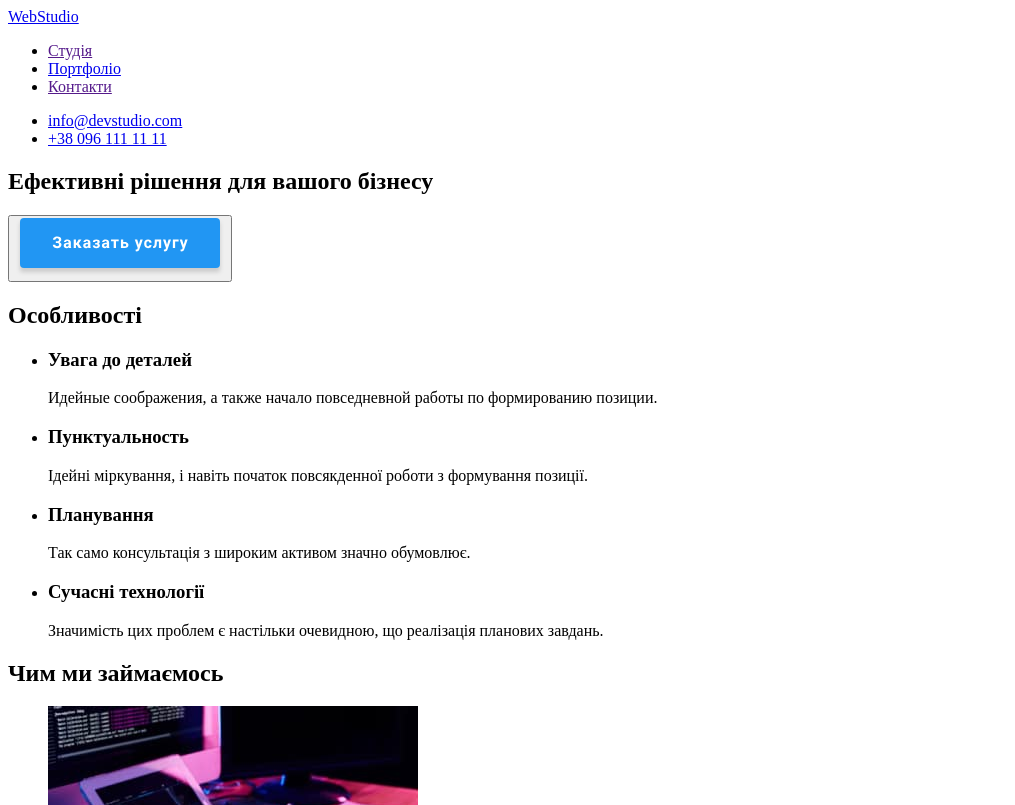
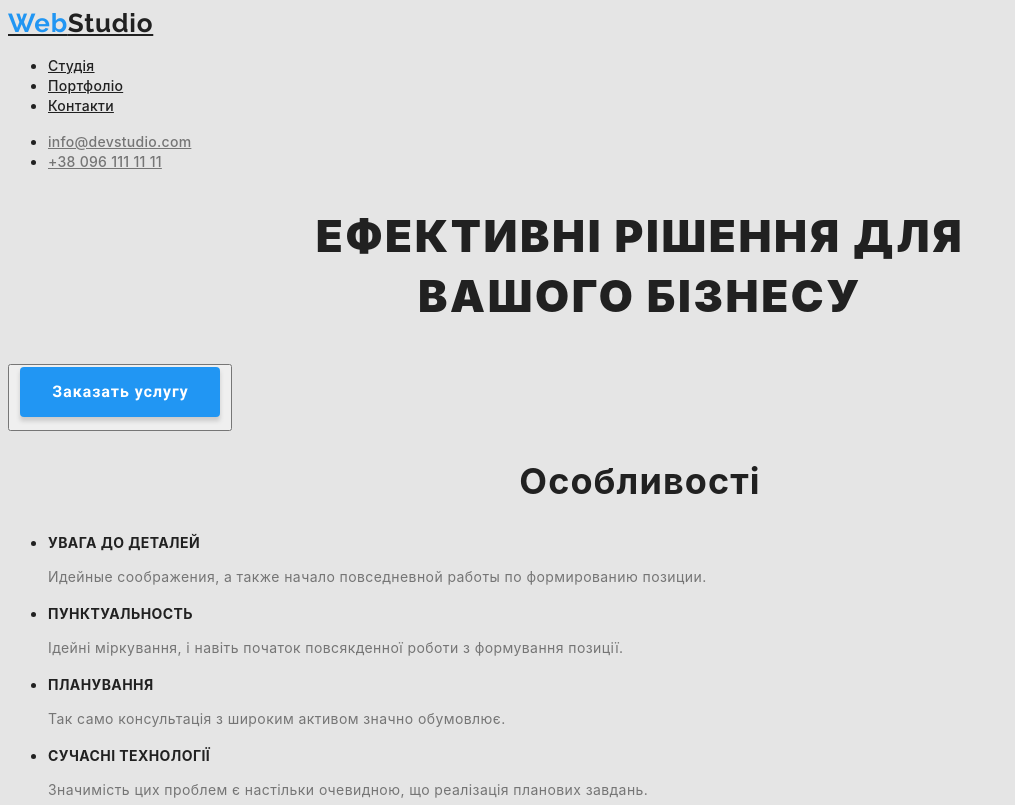
Before and after one commit to alexander-kulyk/goit-markup-hw-02, a plain HTML site: page index.html in a window 1280 px wide. Shown: the top 805 px of the page, without its empty margins (0-1015 px from the left). Drawn offline with Linux system fonts and the light colour scheme.

Commit message:
class css fonts

```diff
--- a/css/styles.css
+++ b/css/styles.css
@@ -1,3 +1,118 @@
 body{
+ background-color: #E5E5E5;
+ color: #212121;
+font-family: -apple-system, BlinkMacSystemFont, 'Segoe UI', Roboto, Oxygen, Ubuntu, Cantarell, 'Open Sans', 'Helvetica Neue', sans-serif;
 
 }
+
+/* Logo */
+.logo {
+    color: #212121;
+
+font-family: 'Raleway';
+font-weight: 700;
+font-size: 26px;
+line-height: 1.19;
+letter-spacing: 0.03em;
+}
+.web-logo {
+    color: #2196F3;
+}
+
+/* Навігація */
+.site-nav a {
+    color: #212121;
+
+    font-style: normal;
+    font-weight: 500;
+    font-size: 14px;
+    line-height: 1.14;
+    letter-spacing: 0.02em;
+}
+.site-nav a:hover,:focus {
+color: #2196F3;
+}
+
+/* Контакти */
+.contact a {
+    color: #757575;
+
+    font-style: normal;
+    font-weight: 500;
+    font-size: 14px;
+    line-height: 1.14px;
+    letter-spacing: 0.02em;
+}
+.contact a:hover,:focus{
+    color: #2196F3;
+}
+.contact p{
+color: #FFFFFF;
+
+font-style: normal;
+font-weight: 400;
+font-size: 14px;
+line-height: 1.71;
+letter-spacing: 0.03em;
+
+}
+
+h1 {
+font-style: normal;
+font-weight: 900;
+font-size: 44px;
+line-height: 1.36;
+text-align: center;
+letter-spacing: 0.06em;
+text-transform: uppercase;
+}
+h2 {
+ font-style: normal;
+font-weight: 700;
+font-size: 36px;
+line-height: 1.16;
+text-align: center;
+letter-spacing: 0.03em;
+}
+
+/* Особливості */
+.specifics-list h3{
+font-style: normal;
+font-weight: 700;
+font-size: 14px;
+line-height: 16px;
+letter-spacing: 0.03em;
+text-transform: uppercase;
+}
+.specifics-list p {
+color: #757575;
+
+font-style: normal;
+font-weight: 400;
+font-size: 14px;
+line-height: 1.71;
+letter-spacing: 0.03em;
+}
+
+/* Чим ми займаємось */
+
+/* Наша команда */
+
+.our-team-list h3{
+font-style: normal;
+font-weight: 500;
+font-size: 16px;
+line-height: 1.19;
+ text-align: center;
+letter-spacing: 0.03em;
+}
+.our-team-list p{
+color: #757575;
+
+font-style: normal;
+font-weight: 400;
+font-size: 16px;
+line-height: 1.19;
+text-align: center;
+letter-spacing: 0.03em;
+}
--- a/index.html
+++ b/index.html
@@ -14,17 +14,17 @@
 <body>
     <!-- Шапка -->
     <header class="header">
-        <a href="/">WebStudio</a>
+        <a class="logo" href="/"><span class="web-logo">Web</span>Studio</a>
         <!-- навігація -->
         <nav>
-            <ul>
+            <ul class="site-nav">
                 <li> <a href="">Студія</a> </li>
                 <li> <a href="./portfolio.html">Портфоліо</a> </li>
                 <li> <a href="">Контакти</a> </li>
             </ul>
         </nav>
         <!-- контакти -->
-        <ul>
+        <ul class="contact">
             <li> <a href="mailto:info@devstudio.com"> info@devstudio.com</a></li>
             <li> <a href="tel:+380961111111"> +38 096 111 11 11</a></li>
         </ul>
@@ -33,13 +33,13 @@
 <main>
         <!-- Ефективні рішення для вашого бізнесу -->
         <section class="hero">
-                <H1>Ефективні рішення для вашого бізнесу</H1>
+                <H1>Ефективні рішення для <br>вашого бізнесу</H1>
                 <button> <img src="./images/Button.svg" alt="Заказать услугу"></button>
         </section>
         <!-- особливості -->
         <section>
-         <h2>Особливості</h2>
-            <ul>
+         <h2 class="specifics">Особливості</h2>
+            <ul class="specifics-list">
                 <li>
                     <h3>Увага до деталей</h3>
                     <p>Идейные соображения, а также начало повседневной работы по формированию позиции.</p>
@@ -69,8 +69,8 @@
         </section>
         <!-- Наша команда -->
             <section>
-                <h2>Наша команда</h2>
-                <ul>
+                <h2 class="our-team">Наша команда</h2>
+                <ul class="our-team-list">
                       <li> <img src="./images/team1.jpg" alt="чоловік європейської зовнішності в окулярах з бородою" width="270">
                                 <h3>Ігорь Дем'яненко</h3>
                                 <p lang="en">Product Designer</p>
@@ -97,9 +97,9 @@
 <!-- футер -->
 <footer>
     <div>
-        <a href="/">WebStudio</a>
+        <a class="logo" href="/"><span class="web-logo">Web</span>Studio</a>
         <address>
-            <ul>
+            <ul class="contact">
                 <li>
                     <p>г. Київ, пр-т Лесі Українки, 26</p>
                 </li>
```
